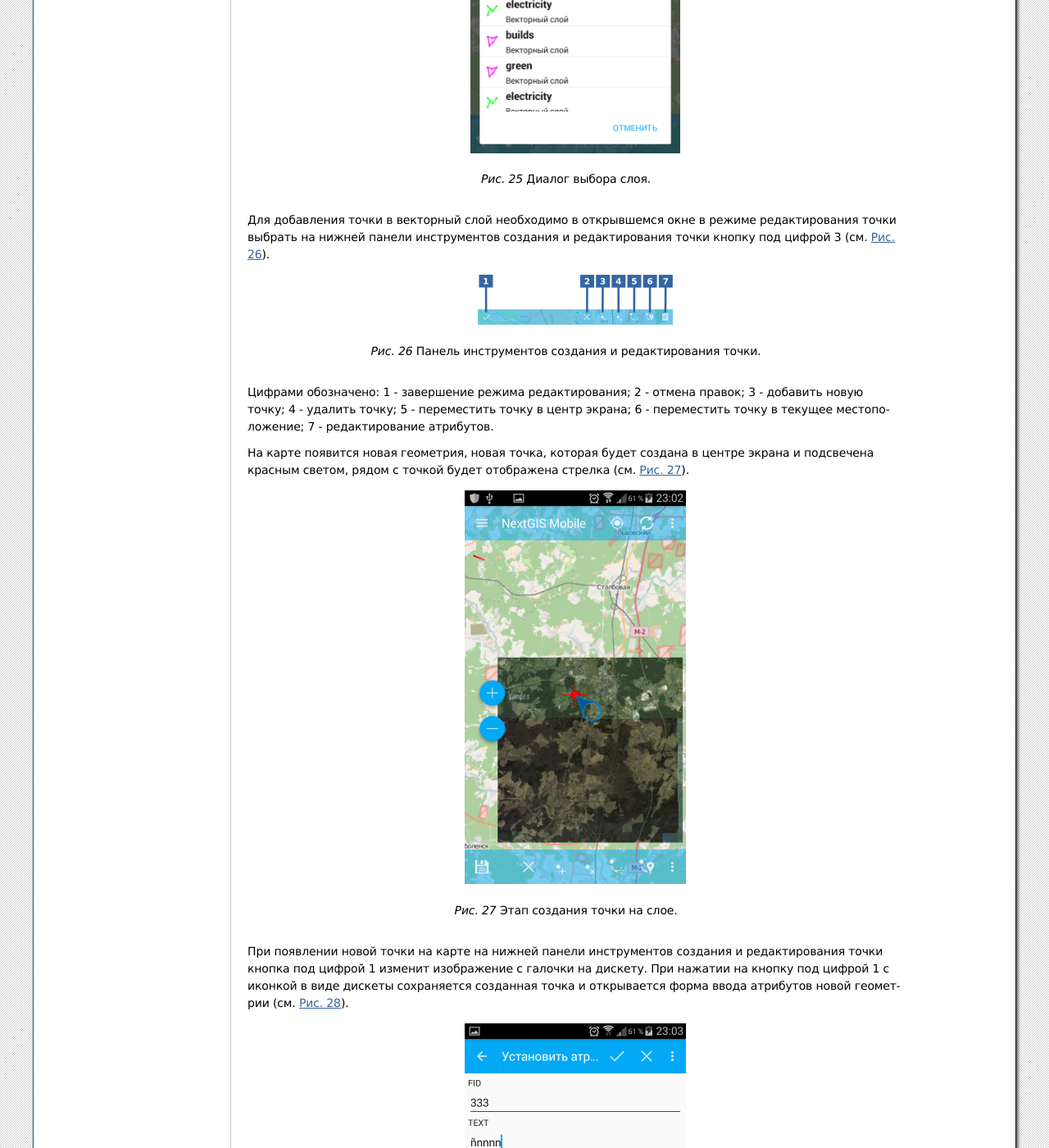
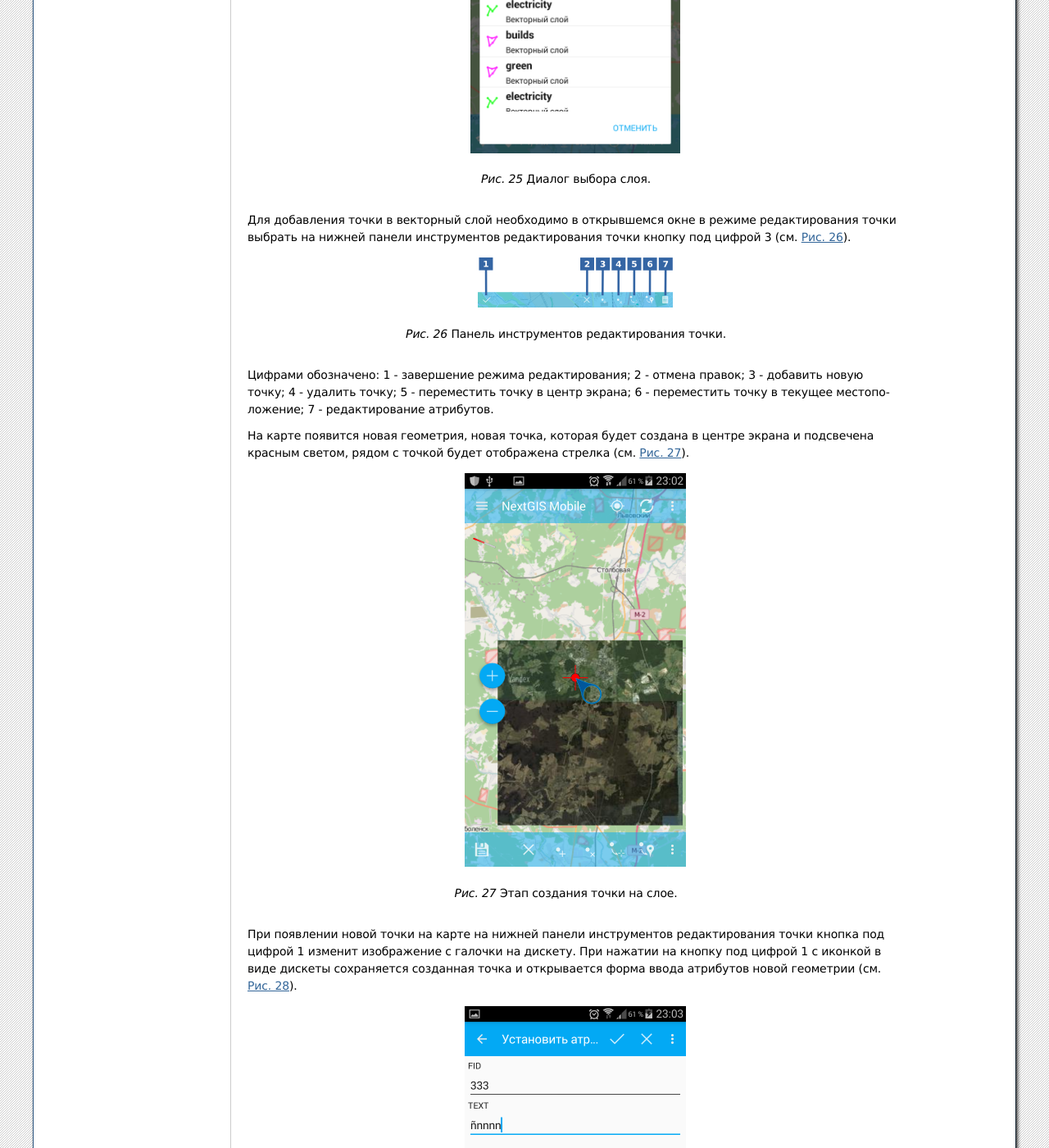
Before and after one commit to nextgis/docs_ngmobile, a Sphinx documentation site: the page built from source/editing.rst, in a window 1280 px wide and 1400 px high, scrolled down 1371 px. Shown: the whole window at 82% size. Built offline with Sphinx 7.4.7, drawn with Linux system fonts in a browser that asks for light colours; formulas are drawn with MathJax 3.

Commit message:
создание новой геометрии, точки

```diff
--- a/source/editing.rst
+++ b/source/editing.rst
@@ -54,15 +54,14 @@
    Диалог выбора слоя.
 
 Для добавления точки в векторный слой необходимо в открывшемся окне в режиме редактирования
-точки выбрать на нижней панели инструментов создания и редактирования точки кнопку
-под цифрой 3 (см. :numref:`ngmobile_edit_paneltch_pic`).
+точки выбрать на нижней панели инструментов редактирования точки кнопку под цифрой 3 (см. :numref:`ngmobile_edit_paneltch_pic`).
 
 .. figure:: _static/ngmobile_edit_point.png
    :name: ngmobile_edit_paneltch_pic
    :align: center
    :scale: 50%
 
-   Панель инструментов создания и редактирования точки.
+   Панель инструментов редактирования точки.
 
 Цифрами обозначено: 1 - завершение режима редактирования; 2 - отмена правок;
 3 - добавить новую точку; 4 - удалить точку; 5 - переместить точку в центр экрана;
@@ -78,7 +77,7 @@
 
    Этап создания точки на слое.
 
-При появлении новой точки на карте на нижней панели инструментов создания и редактирования
+При появлении новой точки на карте на нижней панели инструментов редактирования
 точки кнопка под цифрой 1 изменит изображение с галочки на дискету. При нажатии на
 кнопку под цифрой 1 с иконкой в виде дискеты сохраняется созданная точка и открывается
 форма ввода атрибутов новой геометрии (см. :numref:`ngmobile_input_form_attributes_pic`).
```
